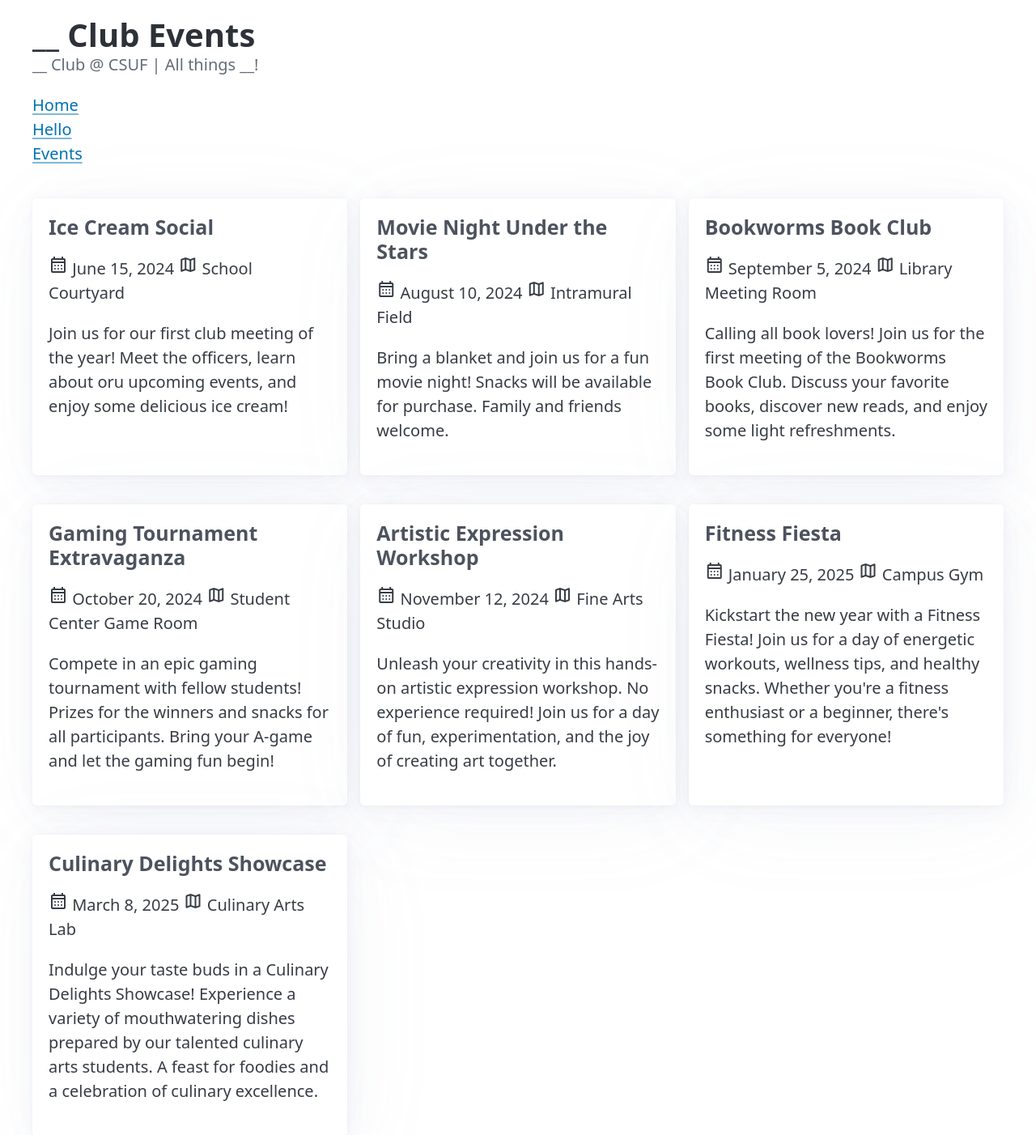
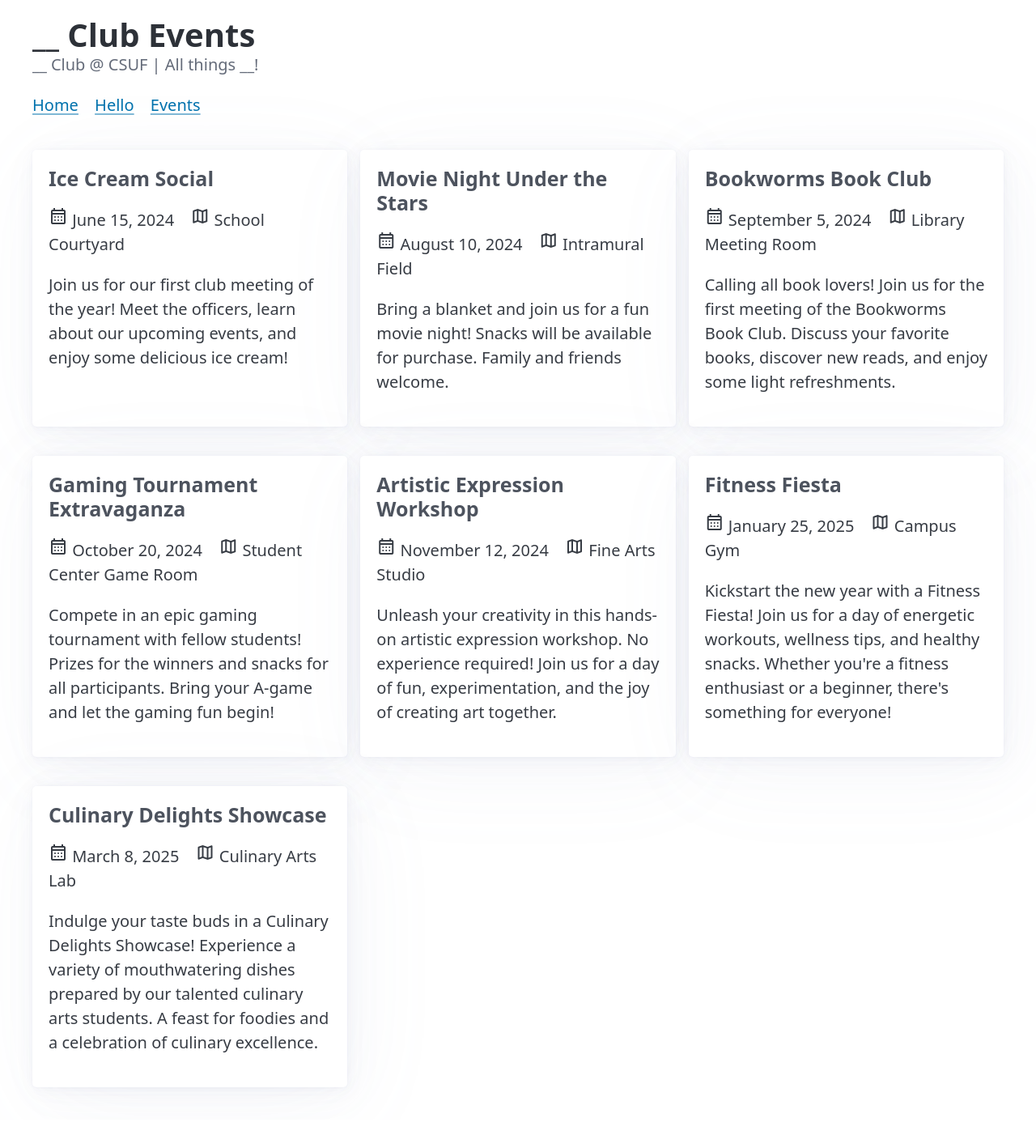
Before and after one commit to jjoeldaniel/dev_fullstack, a FastAPI app: page /events in a window 1280 px wide. Shown: the top 1402 px of the page at 81% size. After the commit the page ends 1348 px from the top, so only its background shows below. Run offline with FastAPI, Linux system fonts and the light colour scheme; some libraries are stand-ins or nearby versions.

Commit message:
update nav styling
spelling check

add resources

add margin to date/location

```diff
--- a/events.json
+++ b/events.json
@@ -4,7 +4,7 @@
       "name": "Ice Cream Social",
       "location": "School Courtyard",
       "date": "June 15, 2024",
-      "description": "Join us for our first club meeting of the year! Meet the officers, learn about oru upcoming events, and enjoy some delicious ice cream!"
+      "description": "Join us for our first club meeting of the year! Meet the officers, learn about our upcoming events, and enjoy some delicious ice cream!"
     },
     {
       "name": "Movie Night Under the Stars",
--- a/templates/events.html
+++ b/templates/events.html
@@ -17,6 +17,9 @@
     />
 
     <style>
+      .navstyle {
+        margin-right: 15px;
+      }
       .grid-container {
         display: grid;
         grid-template-columns: repeat(auto-fill, minmax(0, 1fr));
@@ -32,7 +35,6 @@
           grid-template-columns: 1fr;
         }
       }
-            }
     </style>
   </head>
   <body>
@@ -44,11 +46,9 @@
 
       <nav>
         <div>
-          <a href="/">Home</a>
-          <br />
-          <a href="/hello">Hello</a>
-          <br />
-          <a href="/events">Events</a>
+          <a class="navstyle" href="/">Home</a>
+          <a class="navstyle" href="/hello">Hello</a>
+          <a class="navstyle" href="/events">Events</a>
         </div>
       </nav>
     </header>
@@ -59,7 +59,7 @@
         <article>
           <h4>{{event.name}}</h4>
           <p>
-            <span
+            <span class="navstyle"
               ><span class="material-symbols-outlined"> calendar_month </span>
               {{event.date}}</span
             >
```
Also changed, not shown: templates/hello.html (+9 -5 lines), templates/index.html (+9 -5 lines), README.md.
